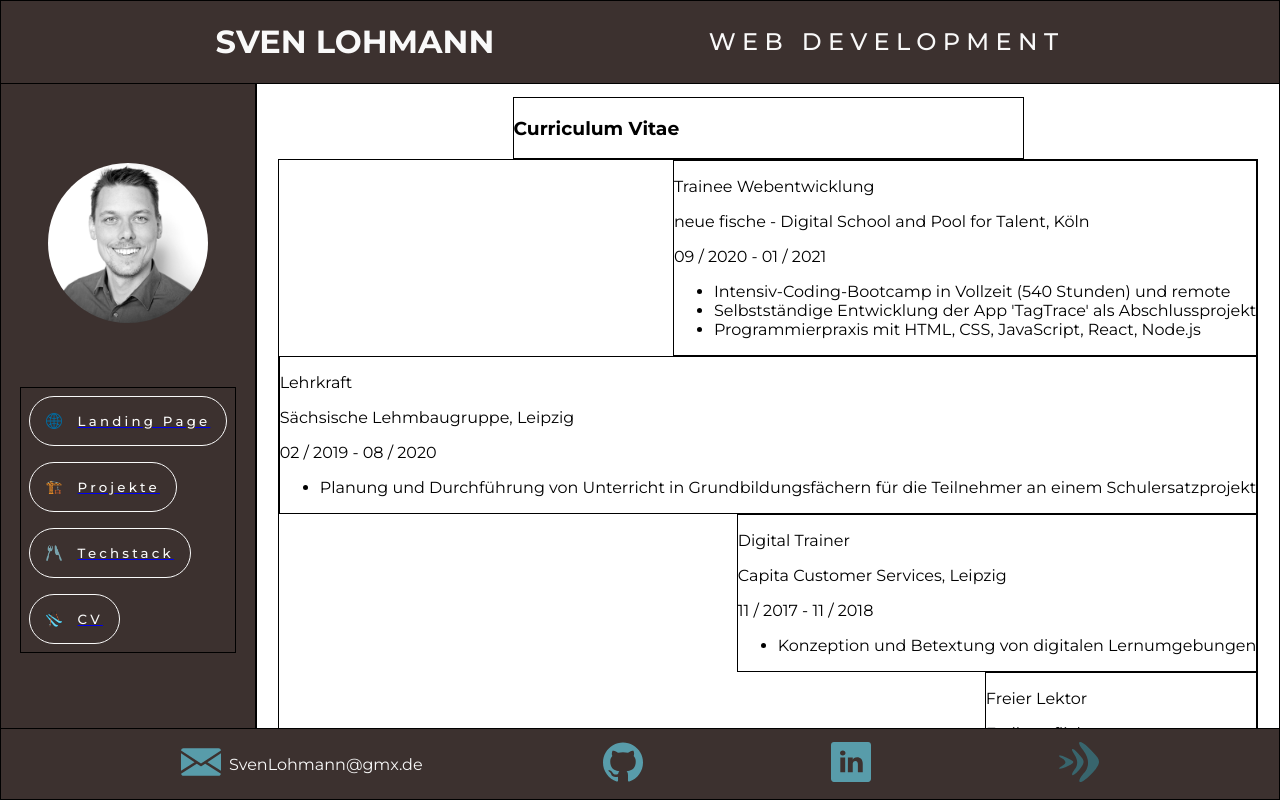
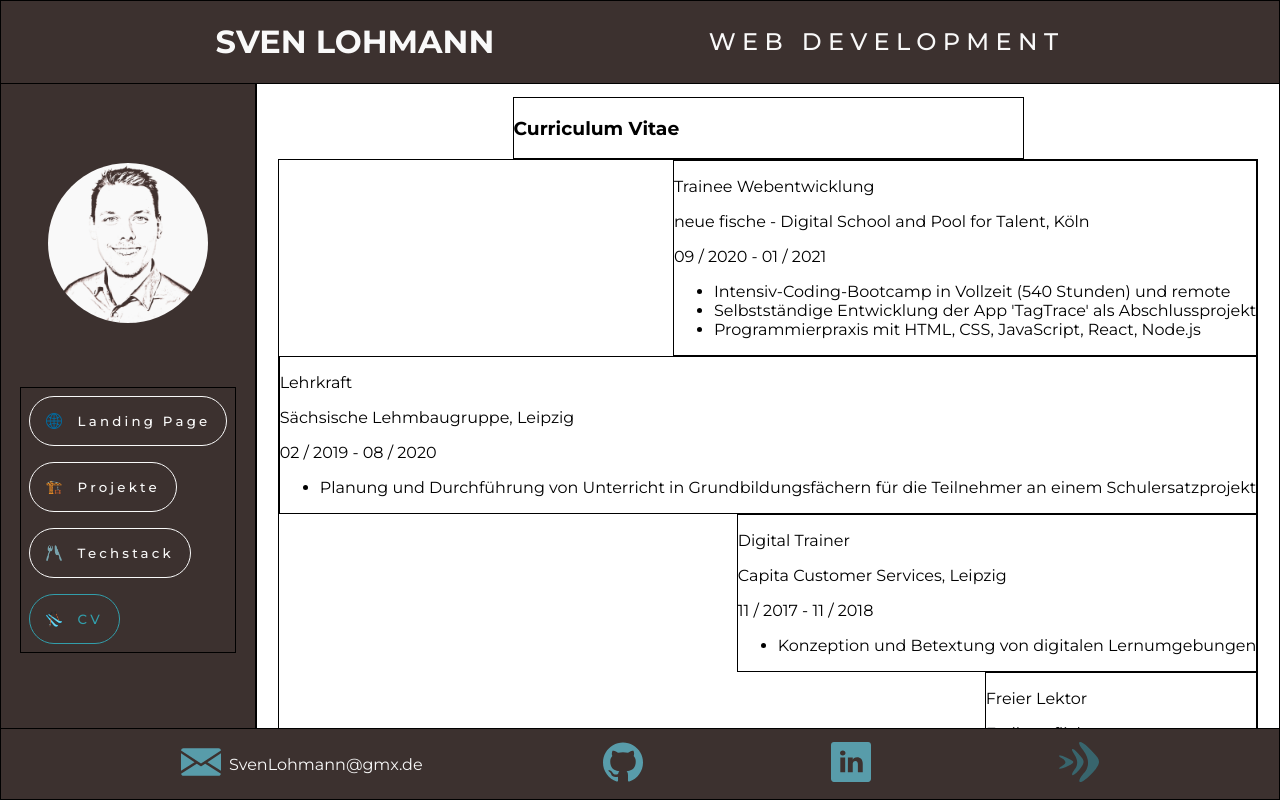
Before and after one commit to SvLowman/portfolio-website, a React (Create React App) app: page /cv in a window 1280 px wide. Shown: the top 800 px of the page. Built offline with nearby package versions, Linux system fonts and the light colour scheme.

Commit message:
:lipstick: Add color behavior of buttons

```diff
--- a/src/components/Sidebar.js
+++ b/src/components/Sidebar.js
@@ -1,7 +1,7 @@
 import React from "react";
 import styled from "styled-components/macro";
-import { Link } from "react-router-dom";
-import portrait from "../assets/portrait.jpg";
+import { Link, useLocation } from "react-router-dom";
+import portrait from "../assets/portrait-copy.jpg";
 import globe from "../assets/sidebar/emoji-weltkarte.png";
 import construction from "../assets/sidebar/emoji-baustelle.png";
 import cutlery from "../assets/sidebar/emoji-besteck.png";
@@ -48,9 +48,10 @@ const LinkButtonContainer = styled.div`
 `;
 
 const LinkButton = styled.button`
-  border: solid 1px var(--white);
+  border: ${(props) =>
+    props.active ? "solid 1px #329eab" : "solid 1px var(--white)"};
   border-radius: 25px;
-  color: var(--white);
+  color: ${(props) => (props.active ? "#329eab" : "var(--white)")};
   letter-spacing: 0.2rem;
   background: transparent;
   padding: 1rem;
@@ -66,32 +67,35 @@ const LinkButtonImage = styled.img`
   margin-right: 1rem;
 `;
 
-const Sidebar = () => (
+const Sidebar = () => {
+  const location = useLocation();
+  return (
     <SidebarContainer>
       <Portrait src={portrait} alt="Portrait" />
       <LinkButtonContainer>
         <Link to="/">
-        <LinkButton>
+          <LinkButton active={location.pathname === "/"}>
             <LinkButtonImage src={globe} alt="Übersicht" /> Landing Page
           </LinkButton>
         </Link>
         <Link to="/projects">
-        <LinkButton>
+          <LinkButton active={location.pathname === "/projects"}>
             <LinkButtonImage src={construction} alt="Projekte" /> Projekte
           </LinkButton>
         </Link>
         <Link to="/techstack">
-        <LinkButton>
+          <LinkButton active={location.pathname === "/techstack"}>
             <LinkButtonImage src={cutlery} alt="TechStack" /> Techstack
           </LinkButton>
         </Link>
         <Link to="/cv">
-        <LinkButton>
+          <LinkButton active={location.pathname === "/cv"}>
             <LinkButtonImage src={ski} alt="CV" /> CV
           </LinkButton>
         </Link>
       </LinkButtonContainer>
     </SidebarContainer>
   );
+};
 
 export default Sidebar;
--- a/src/globalStyles.js
+++ b/src/globalStyles.js
@@ -23,6 +23,10 @@ body {
   font-family: 'Montserrat', sans-serif;
   font-weight: 400;
 }
+
+a {
+  text-decoration: none;
+}
 `;
 
 // font-family: 'Montserrat', sans-serif;
```
Also changed, not shown: src/assets/portrait-copy.jpg (added). Lines whose indentation alone changed are shown as unchanged.
